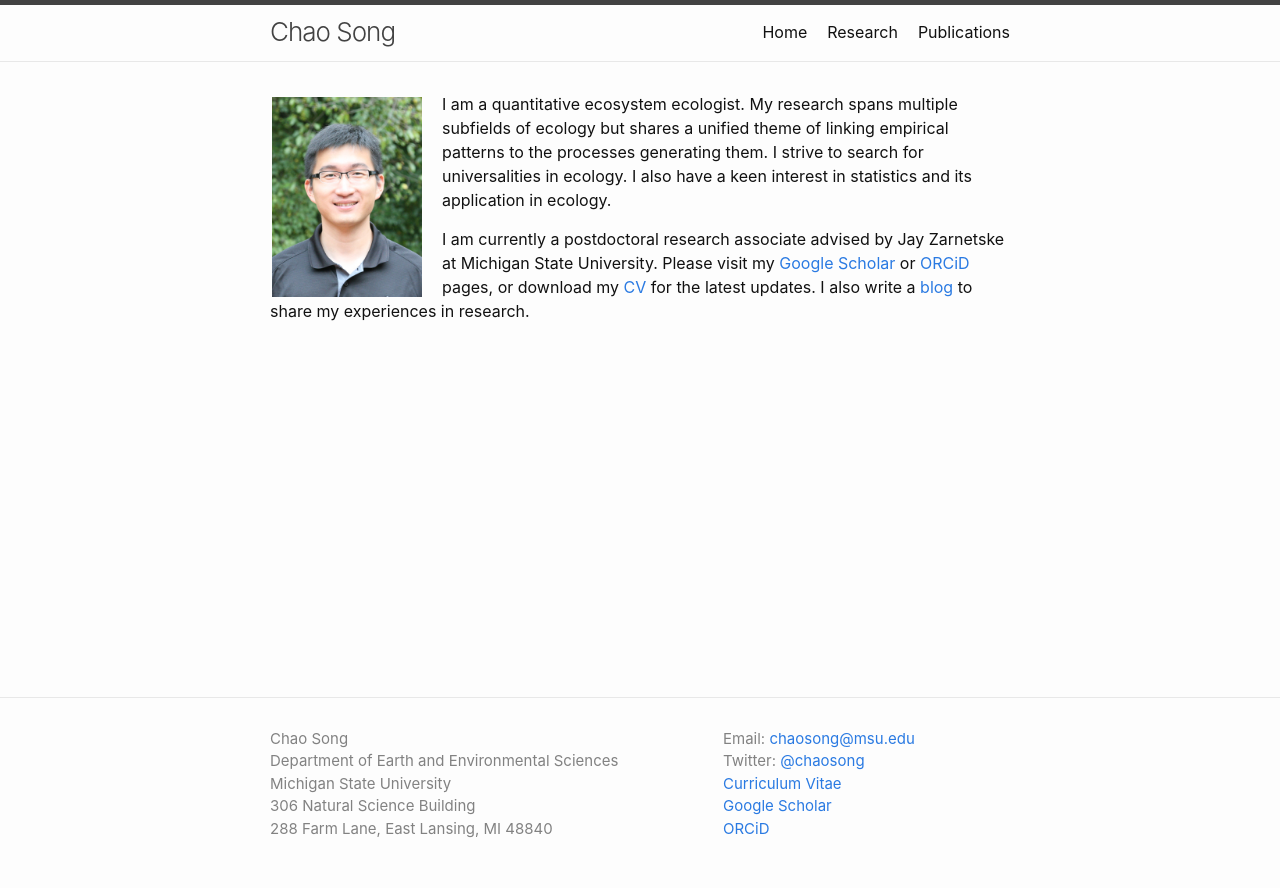
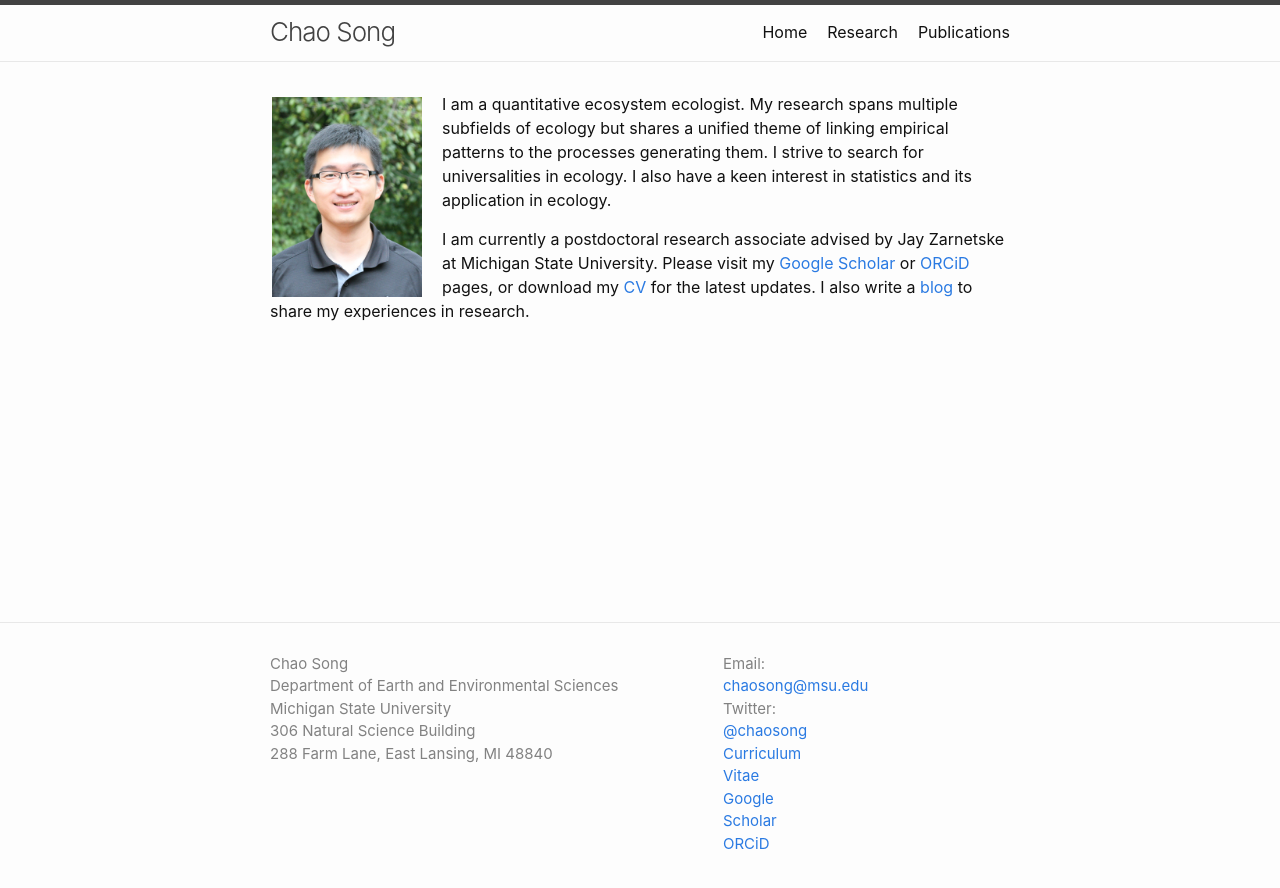
Before and after one commit to songchao1986/songchao1986.github.io, a Jekyll site: the page built from index.md, in a window 1280 px wide. Shown: the top 888 px of the page. Built offline with Jekyll 4.4.1, drawn with Linux system fonts in a browser that asks for light colours.

Commit message:
Update _layout.scss

```diff
--- a/_sass/minima/_layout.scss
+++ b/_sass/minima/_layout.scss
@@ -140,13 +140,13 @@
 }
 
 .footer-col-2 {
-  width: -webkit-calc(5% - (#{$spacing-unit} / 2));
-  width:         calc(5% - (#{$spacing-unit} / 2));
+  width: -webkit-calc(35% - (#{$spacing-unit} / 2));
+  width:         calc(35% - (#{$spacing-unit} / 2));
 }
 
 .footer-col-3 {
-  width: -webkit-calc(35% - (#{$spacing-unit} / 2));
-  width:         calc(35% - (#{$spacing-unit} / 2));
+  width: -webkit-calc(5% - (#{$spacing-unit} / 2));
+  width:         calc(5% - (#{$spacing-unit} / 2));
 }
 
 @include media-query($on-laptop) {
```
